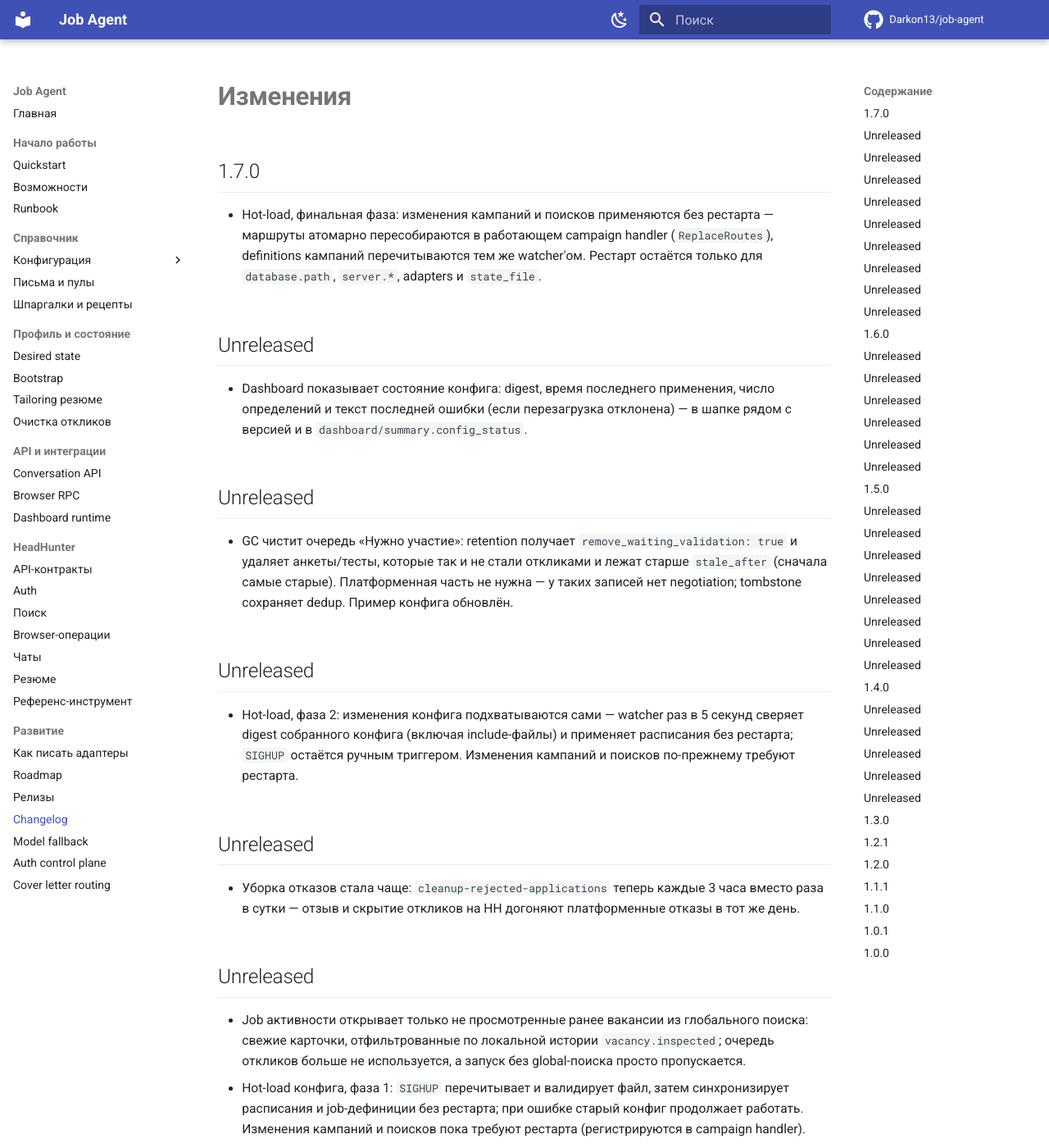
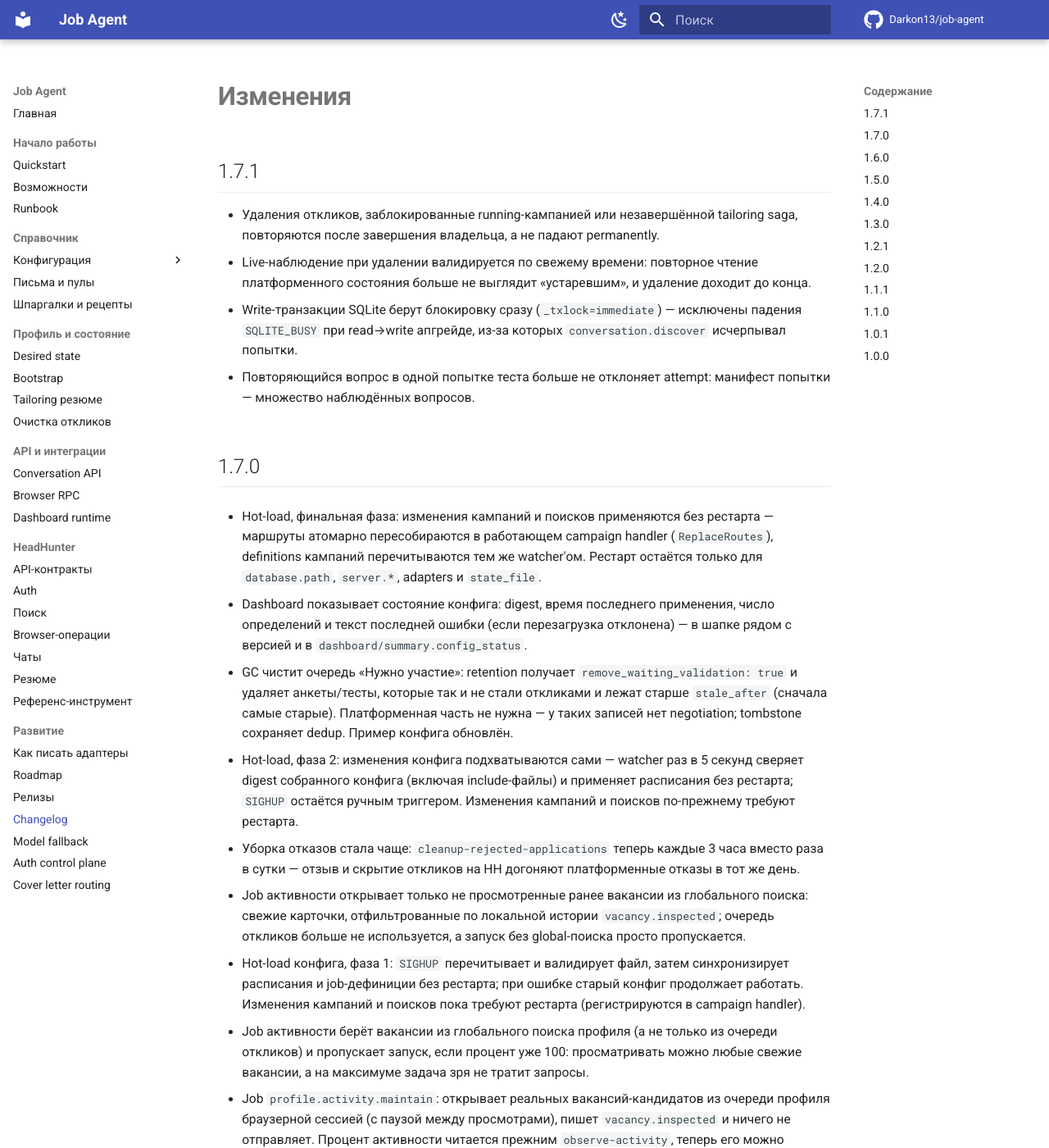
Before and after one commit to Darkon13/job-agent, an MkDocs documentation site: the page built from docs/changelog.md, in a window 1280 px wide and 1400 px high. Shown: the whole window at 82% size. Built offline with MkDocs 1.6.1 and Material for MkDocs 9.7.7, drawn with Linux system fonts in a browser that asks for light colours; comment, search, counter and statistics services are not loaded; some of the changed text lies outside the part shown.

Commit message:
release: prepare v1.7.1
Fold the stale Unreleased changelog sections into the releases they shipped
with and document the 1.7.1 retention and SQLite fixes.

```diff
--- a/docs/changelog.md
+++ b/docs/changelog.md
@@ -1,4 +1,18 @@
 # Изменения
+
+## 1.7.1
+
+- Удаления откликов, заблокированные running-кампанией или незавершённой
+  tailoring saga, повторяются после завершения владельца, а не падают
+  permanently.
+- Live-наблюдение при удалении валидируется по свежему времени: повторное
+  чтение платформенного состояния больше не выглядит «устаревшим», и удаление
+  доходит до конца.
+- Write-транзакции SQLite берут блокировку сразу (`_txlock=immediate`) —
+  исключены падения `SQLITE_BUSY` при read→write апгрейде, из-за которых
+  `conversation.discover` исчерпывал попытки.
+- Повторяющийся вопрос в одной попытке теста больше не отклоняет attempt:
+  манифест попытки — множество наблюдённых вопросов.
 
 ## 1.7.0
 
@@ -8,13 +22,9 @@
   Рестарт остаётся только для `database.path`, `server.*`, adapters и
   `state_file`.
 
-## Unreleased
-
 - Dashboard показывает состояние конфига: digest, время последнего применения,
   число определений и текст последней ошибки (если перезагрузка отклонена) —
   в шапке рядом с версией и в `dashboard/summary.config_status`.
-
-## Unreleased
 
 - GC чистит очередь «Нужно участие»: retention получает
   `remove_waiting_validation: true` и удаляет анкеты/тесты, которые так и не
@@ -22,20 +32,14 @@
   Платформенная часть не нужна — у таких записей нет negotiation; tombstone
   сохраняет dedup. Пример конфига обновлён.
 
-## Unreleased
-
 - Hot-load, фаза 2: изменения конфига подхватываются сами — watcher раз в
   5 секунд сверяет digest собранного конфига (включая include-файлы) и
   применяет расписания без рестарта; `SIGHUP` остаётся ручным триггером.
   Изменения кампаний и поисков по-прежнему требуют рестарта.
 
-## Unreleased
-
 - Уборка отказов стала чаще: `cleanup-rejected-applications` теперь каждые
   3 часа вместо раза в сутки — отзыв и скрытие откликов на HH догоняют
   платформенные отказы в тот же день.
-
-## Unreleased
 
 - Job активности открывает только не просмотренные ранее вакансии из
   глобального поиска: свежие карточки, отфильтрованные по локальной истории
@@ -46,27 +50,19 @@
   конфиг продолжает работать. Изменения кампаний и поисков пока требуют
   рестарта (регистрируются в campaign handler).
 
-## Unreleased
-
 - Job активности берёт вакансии из глобального поиска профиля (а не только из
   очереди откликов) и пропускает запуск, если процент уже 100: просматривать
   можно любые свежие вакансии, а на максимуме задача зря не тратит запросы.
-
-## Unreleased
 
 - Job `profile.activity.maintain`: открывает реальных вакансий-кандидатов из
   очереди профиля браузерной сессией (с паузой между просмотрами), пишет
   `vacancy.inspected` и ничего не отправляет. Процент активности читается
   прежним `observe-activity`, теперь его можно поддерживать.
 
-## Unreleased
-
 - Зафиксирован план горячей перезагрузки конфига
   (`docs/next-config-reload.md`): SIGHUP и watcher, горячая часть
   (расписания, поиски, пулы, модели, политики) применяется без рестарта,
   железная часть (database, listen, adapters, state_file) — только рестартом.
-
-## Unreleased
 
 - Runbook: описано ручное снятие протухшего runtime-lease
   (`delete from runtime_instances`) после серии быстрых пересозданий
@@ -79,38 +75,26 @@
   вернула неподдерживаемый сценарий отклика» (например, рекламный flow в
   popup HH).
 
-## Unreleased
-
 - Ответ на опросник отправляется синхронно (`?live=1`), поэтому бейдж
   «опросник» снимается сразу после ответа: диалог переходит в обычный, а если
   платформа закрыла его после опроса — убирается из списка. Когда работодатель
   напишет снова и чат откроется, он снова покажется как обычный диалог.
-
-## Unreleased
 
 - SSE стал секционным: `event: dashboard` присылает только изменившиеся разделы
   (`conversations`, `tasks`, `applications`), dashboard обновляет только их и
   не трогает открытый чат из-за счётчиков задач; при скрытой вкладке события
   игнорируются, а при возврате страница обновляется.
 
-## Unreleased
-
 - Если чат закрыт работодателем, dashboard честно говорит «Работодатель закрыл
   чат» и убирает диалог, вместо ложного «Сообщение отправлено» и зависшего
   пузыря; синхронная отправка возвращает признак `closed`.
-
-## Unreleased
 
 - Закрытие чата ловится как конец опросника: когда синк каталога видит, что
   диалог закрыт/отклонён/архивирован, запланированные напоминания этого чата
   отменяются сразу, а не висят до срабатывания.
 
-## Unreleased
-
 - Ответ на опросник в чате отправляется сразу, без диалога подтверждения:
   один клик по варианту ставит отправку в работу.
-
-## Unreleased
 
 - Сообщения из dashboard отправляются сразу: `POST …/messages?live=1` вызывает
   тот же обработчик, что и очередь, синхронно и с тем же idempotency-ключом;
@@ -126,20 +110,14 @@
   входят и счётчики задач, поэтому список чатов, задачи, отклики и проверки
   обновляются по событию, а 30-секундный опрос остаётся страховкой.
 
-## Unreleased
-
 - Открытый чат читается вживую: `GET /api/v1/conversations/{id}/messages?live=1`
   синхронно обновляет историю через транспорт профиля (таймаут 10 секунд,
   ошибка не ломает ответ), а фоновая цепочка задач остаётся надёжным путём.
-
-## Unreleased
 
 - Отправка в чате теперь оптимистичная: сообщение сразу появляется в переписке
   со статусом «Отправляется…», ввод очищается мгновенно, а подтверждённое
   сообщение из очереди заменяет временный пузырь при следующем обновлении
   (SSE или тик).
-
-## Unreleased
 
 - Follow-up умеет выбирать не один чат, а несколько: `limit` задаёт число
   напоминаний за запуск, `all: true` берёт все подходящие (до 50).
@@ -148,36 +126,26 @@
 - SSE-поток чатов теперь реально стримится через dashboard: регистратор
   access-log пропускает Flush, а обратный прокси флашит сразу.
 
-## Unreleased
-
 - Чаты обновляются по событию: `GET /api/v1/events` (SSE) присылает
   `event: conversations` при изменении ревизии диалогов, dashboard сразу
   перечитывает список и открытый чат; тридцатисекундный опрос остался только
   страховкой. Исходящий keep-alive и авто-переподключение EventSource.
-
-## Unreleased
 
 - Чаты в dashboard открываются быстрее: при выборе диалога сразу ставится
   приоритетный `conversation.sync`, а история перечитывается через несколько
   секунд, не дожидаясь десятиминутного тика. План перехода на SSE и
   оптимистичную отправку — в `docs/next-conversation-transport.md`.
 
-## Unreleased
-
 - Закрытые чаты убираются сразу: если платформа отказала в записи
   («HH conversation is not writable»), диалог переводится в `closed`, снимается
   с dashboard (по умолчанию показываются только активные) и не висит ошибкой в
   задачах. Следующий синк каталога снова покажет чат, если он открылся.
-
-## Unreleased
 
 - У job появилось необязательное поле `description`: свой текст показывается в
   dashboard вместо технического типа действия (пример конфига обновлён).
 - Закрытая или удалённая вакансия при чтении карточки больше не роняет отклик
   в `permanent_failure`: HH-страница распознаётся, отклик получает решение
   `vacancy_closed` и освобождает бюджет.
-
-## Unreleased
 
 - Follow-up: стратегия `longest_silence` выбирает диалоги по длительности тишины
   в любую сторону — ответ «ожидайте» и последующее молчание тоже считается.
@@ -195,14 +163,10 @@
   пропускается, при полном провале резюме остаётся текущим. По умолчанию
   выключено и на сервере пока не подключено.
 
-## Unreleased
-
 - Review-сессии в dashboard показывают тип ответа и число оставшихся вопросов,
   а галочка «Сохранить в банк» решает, попадёт ли ответ в переиспользуемый блок
   (по умолчанию да). API принимает флаг `bank`; при `bank: false` ответ остаётся
   локальным для сессии и не расширяет банк. Для чатов банк пока не используется.
-
-## Unreleased
 
 - Активность профиля снова видна в метриках: наблюдатель читает виджет
   «Ваша активность» с корневого `hh.ru` (авторитетный процент и флаг
@@ -211,8 +175,6 @@
 - В пример конфига добавлена ежедневная job `follow-up-unanswered`: одно
   напоминание о себе в самом старом неотвеченном чате (тишина 72 часа,
   максимум одно, отмена при входящем сообщении).
-
-## Unreleased
 
 - Удаление откликов и GC теперь убирают отклик и на HH: ожидающий отклик
   отменяется (`decline`), закрытый/скрытый уходит в архив (`trash`) вместе с
@@ -224,14 +186,10 @@
   переиспользует свежее состояние (окно 10 минут) вместо повторного чтения
   всего списка откликов на каждое удаление.
 
-## Unreleased
-
 - Fallback-цепочки поисков стали явными: `searches[].fallback` раскрывается
   транзитивно при загрузке конфига, порядок цепочки сохраняется, циклы и
   неизвестные ссылки отклоняются. Job с `routes` получает раскрытую цепочку в
   payload, поэтому dashboard показывает фактический маршрут.
-
-## Unreleased
 
 - Dashboard: «Открыть анкету» у откликов из «Нужно участие» запускает
   захват анкеты (`test.capture`) и переводит к разделу «Проверки и опросники»,
```
Also changed, not shown: docs/releasing.md (+4 -4 lines), 2 other files.
